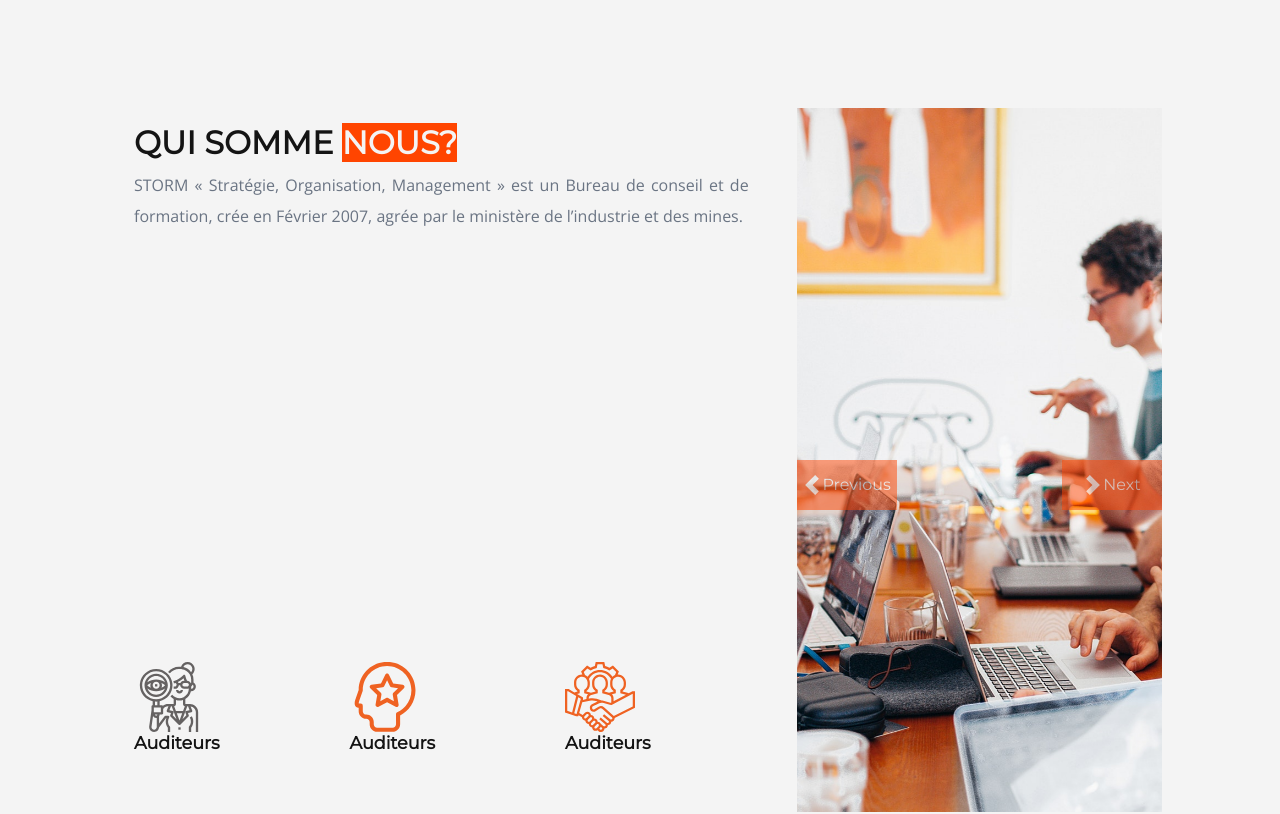
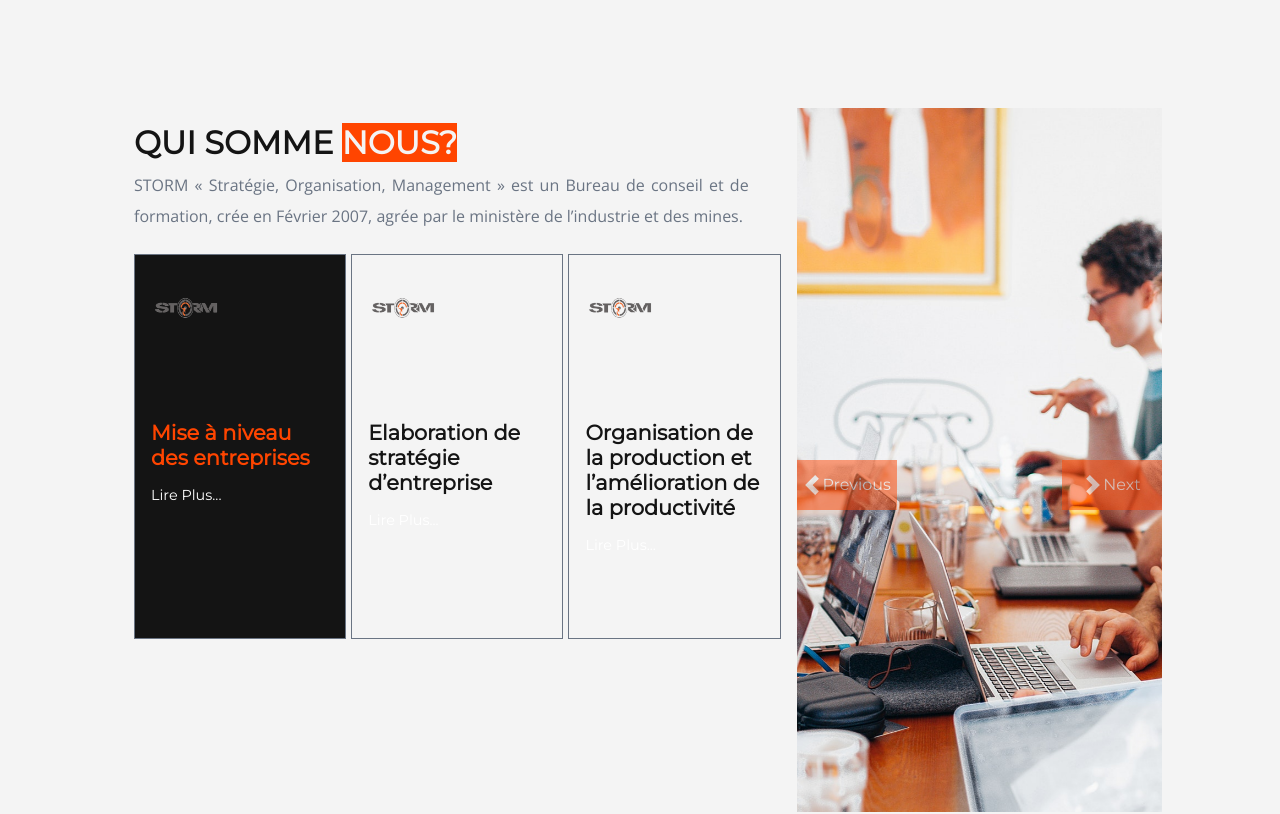
Before and after one commit to BahaniBillel/STORM, a website built with webpack: page index.html in a window 1280 px wide. Shown: the part 820-1634 px from the top of the page. Built offline with nearby package versions, Linux system fonts and the light colour scheme; animation ran at ten frames a second; a web font is replaced by a local one.

Commit message:
updating content

```diff
--- a/index.html
+++ b/index.html
@@ -3,11 +3,11 @@
 <head>
 <meta charset="utf-8">
 <title>Storm Conseil et Formations</title>
-<link href="https://stackpath.bootstrapcdn.com/bootstrap/4.4.1/css/bootstrap.min.css" rel="stylesheet" type="text/css">
 <link href="https://fonts.googleapis.com/css2?family=Lato&family=Lobster&family=Montserrat&family=Open+Sans&family=Oswald&family=Playfair+Display:ital,wght@0,400;0,500;0,600;0,700;0,800;0,900;1,400;1,500;1,600;1,700;1,800;1,900&family=Raleway&family=Roboto&display=swap" rel="stylesheet">
 <link href="css/bootstrap.min.css" rel="stylesheet" type="text/css">
 <link rel="stylesheet" href="https://unpkg.com/swiper/swiper-bundle.css">
 <link rel="stylesheet" href="https://unpkg.com/swiper/swiper-bundle.min.css">
+<link href="https://stackpath.bootstrapcdn.com/bootstrap/4.4.1/css/bootstrap.min.css" rel="stylesheet" type="text/css">
 <!-- <link href="css/main.css" rel="stylesheet" type="text/css"> -->
 </head>
 
@@ -109,26 +109,47 @@
 		<!--WHO ARE WE --------------------------------------------------------------------- -->
 			<div class="who container-md">
 				<div class="who__textBox">
-					<div class="text">
-						<h2>Qui somme <span>nous?</span> </h2>
-						<p>STORM « Stratégie, Organisation, Management » est un Bureau de  conseil et de
-							formation, crée en Février 2007,  agrée par le ministère de l’industrie et des mines.</p>
-					</div>
-					<div class="row">
-						<div class="icon">
-							<img src="img/auditor_grey.svg" alt="">
-							<h4>Auditeurs</h4>
+
+
+
+					<div class="mission_grid">
+						<div class="text">
+							<h2>Qui somme <span>nous?</span> </h2>
+							<p>STORM « Stratégie, Organisation, Management » est un Bureau de  conseil et de
+								formation, crée en Février 2007,  agrée par le ministère de l’industrie et des mines.</p>
 						</div>
-						<div class="icon">
-							<img src="img/skill.svg" alt="">
-							<h4>Auditeurs</h4>
+						<div class="mg-1">
+							<div class="logo">
+								<img src="img/STORM_LOGO_withou_bg.png" alt="logo">
+							</div>
+							<div class="content">
+								<h3> Mise à niveau des entreprises </h3>
+								<h5>Lire Plus...</h5>
+							</div>
 						</div>
-						<div class="icon">
-							<img src="img/team.svg" alt="">
-							<h4>Auditeurs</h4>
+						<div class="mg-2">
+							<div class="logo">
+								<img src="img/STORM_LOGO_withou_bg.png" alt="logo">
+							</div>
+							<div class="content">
+								<h3> Elaboration de stratégie d’entreprise </h3>
+								<h5>Lire Plus...</h5>
+							</div>
+						</div>
+						<div class="mg-3">
+							<div class="logo">
+								<img src="img/STORM_LOGO_withou_bg.png" alt="logo">
+							</div>
+							<div class="content">
+								<h3>Organisation de la production et l’amélioration de la productivité  </h3>
+								<h5>Lire Plus...</h5>
+							</div>
 						</div>
 
 					</div>
+
+
+
 
 				</div>
 				<div class="who__imageBox">
@@ -155,6 +176,8 @@
 					  </div>
 				</div>
 			</div>
+
+
 
 
 
@@ -397,11 +420,12 @@
 <!-- Common JS -->
 
 
+<script src="https://code.jquery.com/jquery-3.4.1.slim.min.js" ></script>
+<script src="https://cdn.jsdelivr.net/npm/popper.js@1.16.0/dist/umd/popper.min.js"></script>
+<script src="https://stackpath.bootstrapcdn.com/bootstrap/4.4.1/js/bootstrap.min.js"></script>
 <script src="https://cdnjs.cloudflare.com/ajax/libs/gsap/3.5.1/gsap.min.js"></script>
 <script src="https://unpkg.com/swiper/swiper-bundle.js"></script>
 <script src="https://unpkg.com/swiper/swiper-bundle.min.js"></script>
-<script src="https://code.jquery.com/jquery-3.4.1.slim.min.js" ></script>
-<script src="https://stackpath.bootstrapcdn.com/bootstrap/4.4.1/js/bootstrap.min.js"></script>
 <script src="build/application.js"></script>
 <!-- Swiper js -->
 <script>
--- a/sass/main.scss
+++ b/sass/main.scss
@@ -224,17 +224,27 @@ WHO ARE WE
     height: 100%;
     display: flex;
     flex-direction: column;
-    justify-content: center;
-    align-items: center;
+    justify-content: space-around;
+    align-items: flex-start;
     flex-grow: 1;
     flex-shrink: 1;
     flex-wrap: 0;
     background-color: #f4f4f4;
     padding: 1rem;
 
+
+    .mission_grid{
+        display: grid;
+        grid-gap: 5px;
+        grid-template-columns: repeat(auto-fit,minmax(200px,1fr));
+        grid-template-rows: repeat(4,125px);
+        height: 100%;
+
         .text{
-        width: 100%;
-        height: 80%;
+            grid-row: 1/1;
+            grid-column: 1/-1;
+            // width: 100%;
+        // height: 80%;
              h2{
         color:#141414;
         padding-right: 2rem;
@@ -255,31 +265,71 @@ WHO ARE WE
               }
         }
 
-    .row{
+        .mg-1{
+            grid-row: 2/-1;
+            grid-column: 1/1;
+            background-color:#141414;
+            // background: url(../img/people-having-meeting-inside-conference-room-1181395.jpg)center/cover;
+            h3{
+                color: orangered;
+            }
+        }
+        .mg-2{
+            grid-row: 2/-1;
+            grid-column: 2/2;
+
+        }
+        .mg-3{
+            grid-row: 2/-1;
+            grid-column: 3/3;
+
+        }
+
+        .mg-1,.mg-2,.mg-3{
+            border: 1px solid #6a7483;
+            padding: 1rem;
            display: flex;
-        flex-direction: row;
-        justify-content: space-around;
+           flex-direction: column;
+           justify-content:flex-start;
            align-items: center;
-        flex-grow: 1;
-        flex-shrink: 1;
-        flex-wrap: 0;
-        width: 100%;
-        height: 20% ;
+           cursor: pointer;
 
-        .icon{
-           width: calc(100%/3);
-           height: 100%;
+
+            .logo{
+                align-self: flex-start;
+                margin-bottom: 5rem;
+
+
 
                 img{
                     width: 70px;
                     height: 70px;
+                    // background: url(../img/STORM_LOGO_withou_bg.png) center/cover;
+                    object-fit: contain;
+
                 }
-           h4{
+            }
+
+            .content{
+
+            }
+            h3{
+                font-size: 130% ;
+                margin-bottom: 1rem;
+                font-weight: 400;
+                font-family: 'Playfair'  ;
                 font-weight: 600;
-               font-size: 110%;
+            }
+            h5{
+                font-size: 90%;
+                font-weight: 300;
+                color: #ffffff;
             }
         }
     }
+
+
+
 
 }
 
@@ -780,6 +830,7 @@ ADVANTAGES OF PROFESSIONAL TRAINING
 /*-------------
 HAMBURGER NAVIGATION
            --------------------*/
+
 .side_nav{
    display: flex;
    flex-direction: column;
```
Lines whose indentation alone changed are shown as unchanged.
